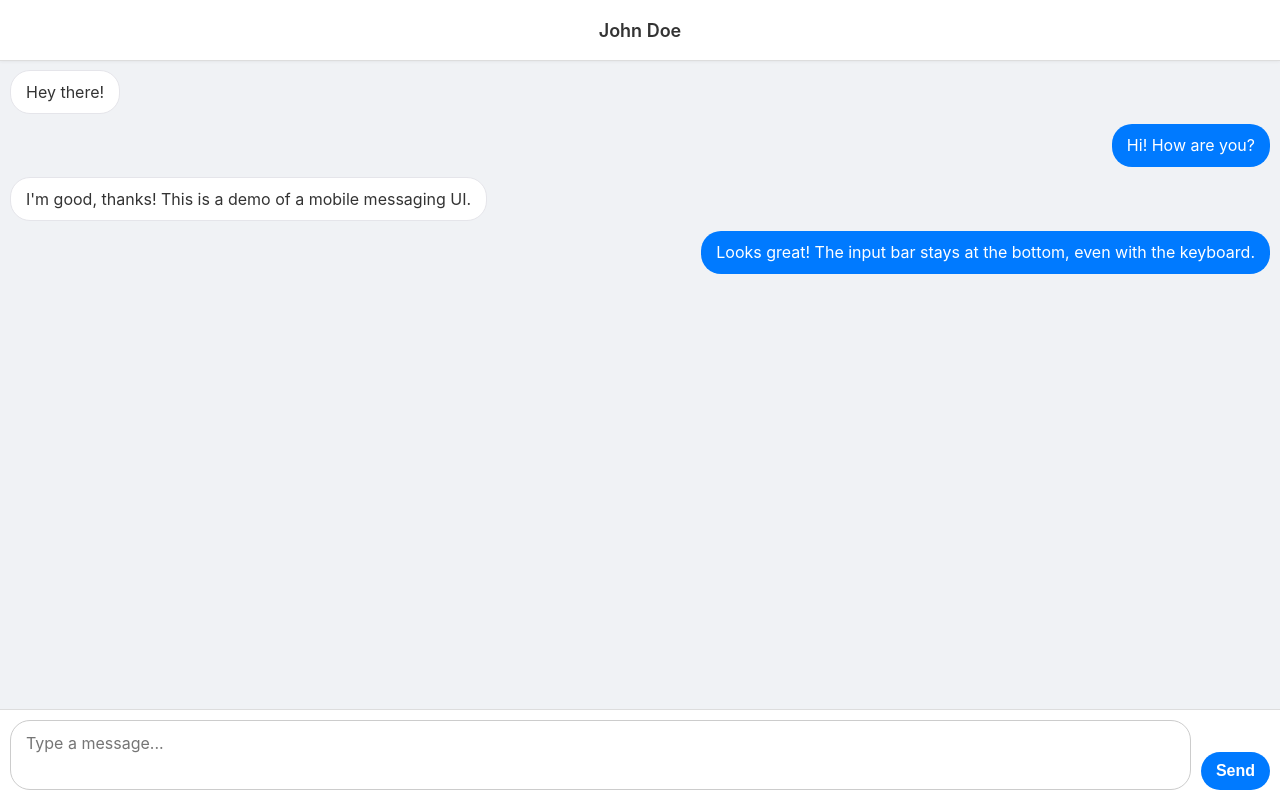
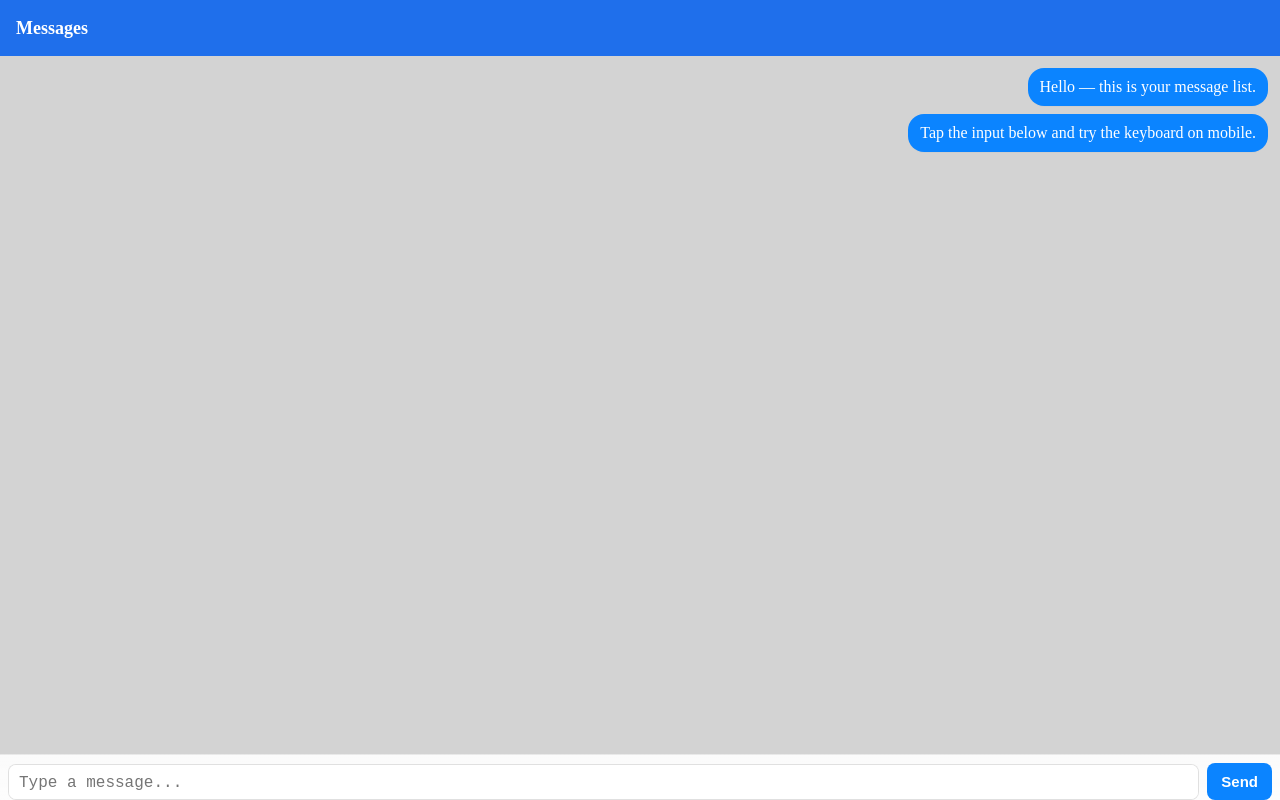
Before and after one commit to nguyenphujj/my-vite-app, a React (Vite) app: page / in a window 1280 px wide. Built offline with nearby package versions, Linux system fonts and the light colour scheme.

Commit message:
your message

```diff
--- a/src/App.jsx
+++ b/src/App.jsx
@@ -1618,6 +1618,305 @@ function GeminiProUI () {
 
 
 
+
+function GPT5miniUI() {
+  const TOP_BAR_HEIGHT = 56; // px
+  const [messages, setMessages] = useState([
+    { id: 1, text: 'Hello — this is your message list.' },
+    { id: 2, text: 'Tap the input below and try the keyboard on mobile.' }
+  ]);
+  const [text, setText] = useState('');
+  const [bottomOffset, setBottomOffset] = useState(0); // space taken by virtual keyboard
+  const [inputHeight, setInputHeight] = useState(64); // initial input container height estimate
+  const messageContainerRef = useRef(null);
+  const inputContainerRef = useRef(null);
+  const textareaRef = useRef(null);
+  const messagesEndRef = useRef(null);
+
+  // Scroll to bottom helper
+  const scrollToBottom = (behavior = 'smooth') => {
+    if (messagesEndRef.current) {
+      messagesEndRef.current.scrollIntoView({ behavior });
+    }
+  };
+
+  // Auto-resize the textarea and update measured input container height
+  const resizeTextareaAndMeasure = () => {
+    const ta = textareaRef.current;
+    if (!ta) return;
+    // Reset height to allow shrink
+    ta.style.height = 'auto';
+    // Limit max height (e.g., 120px)
+    const maxHeight = 120;
+    const newHeight = Math.min(ta.scrollHeight, maxHeight);
+    ta.style.height = newHeight + 'px';
+
+    // Measure the whole input container (padding, button, etc.)
+    requestAnimationFrame(() => {
+      const container = inputContainerRef.current;
+      if (container) {
+        setInputHeight(container.getBoundingClientRect().height);
+      }
+    });
+  };
+
+  // Handle virtual keyboard via VisualViewport API and fallbacks
+  useEffect(() => {
+    const vv = window.visualViewport;
+
+    function updateOffsets() {
+      let keyboardHeight = 0;
+      if (vv) {
+        // On many mobile browsers: visualViewport.height + visualViewport.offsetTop <= layout viewport
+        // keyboard height ~ window.innerHeight - visualViewport.height - visualViewport.offsetTop
+        keyboardHeight = Math.max(0, window.innerHeight - (vv.height + (vv.offsetTop || 0)));
+      } else {
+        // Fallback: estimate from window.innerHeight change
+        keyboardHeight = Math.max(0, window.innerHeight - document.documentElement.clientHeight);
+      }
+      setBottomOffset(keyboardHeight);
+      // After bottom offset changes, re-measure input container height (it might be repositioned)
+      requestAnimationFrame(() => {
+        const container = inputContainerRef.current;
+        if (container) {
+          setInputHeight(container.getBoundingClientRect().height);
+        }
+      });
+    }
+
+    // VisualViewport events
+    if (vv && vv.addEventListener) {
+      vv.addEventListener('resize', updateOffsets);
+      vv.addEventListener('scroll', updateOffsets);
+    } else {
+      window.addEventListener('resize', updateOffsets);
+    }
+
+    // Focusin/out can help on platforms that don't fire visualViewport
+    function onFocusIn() {
+      // Slight delay to allow the keyboard to appear and layout to settle
+      setTimeout(updateOffsets, 50);
+    }
+    function onFocusOut() {
+      setTimeout(updateOffsets, 50);
+    }
+    window.addEventListener('focusin', onFocusIn);
+    window.addEventListener('focusout', onFocusOut);
+
+    // Initial measure
+    resizeTextareaAndMeasure();
+    updateOffsets();
+
+    return () => {
+      if (vv && vv.removeEventListener) {
+        vv.removeEventListener('resize', updateOffsets);
+        vv.removeEventListener('scroll', updateOffsets);
+      } else {
+        window.removeEventListener('resize', updateOffsets);
+      }
+      window.removeEventListener('focusin', onFocusIn);
+      window.removeEventListener('focusout', onFocusOut);
+    };
+  }, []);
+
+  // Keep message container scrolled to bottom on new messages
+  useEffect(() => {
+    scrollToBottom('smooth');
+  }, [messages]);
+
+  // When input height or bottom offset change, adjust message container scroll if needed
+  useEffect(() => {
+    const mc = messageContainerRef.current;
+    if (!mc) return;
+    // Keep view pinned to bottom when keyboard shows; small delay to allow resizing
+    setTimeout(() => {
+      scrollToBottom('auto');
+    }, 50);
+  }, [inputHeight, bottomOffset]);
+
+  // Send message
+  const sendMessage = () => {
+    if (!text.trim()) return;
+    setMessages(prev => [...prev, { id: Date.now(), text: text.trim() }]);
+    setText('');
+    // Resize textarea back to default
+    const ta = textareaRef.current;
+    if (ta) {
+      ta.style.height = 'auto';
+    }
+    // After clearing, measure input container again
+    setTimeout(resizeTextareaAndMeasure, 50);
+  };
+
+  // Handle textarea input for auto-grow and state update
+  const onTextareaInput = (e) => {
+    setText(e.target.value);
+    resizeTextareaAndMeasure();
+  };
+
+  // Layout styles (inline style objects)
+  const rootStyle = {
+    height: '100%',
+    display: 'block',
+    position: 'relative',
+    WebkitOverflowScrolling: 'touch'
+  };
+
+  const topBarStyle = {
+    position: 'fixed',
+    top: 0,
+    left: 0,
+    right: 0,
+    height: TOP_BAR_HEIGHT,
+    background: '#1f6feb',
+    color: 'white',
+    display: 'flex',
+    alignItems: 'center',
+    paddingLeft: 16,
+    paddingRight: 16,
+    boxSizing: 'border-box',
+    zIndex: 20
+  };
+
+  const messageContainerStyle = {
+    position: 'fixed',
+    top: TOP_BAR_HEIGHT,
+    left: 0,
+    right: 0,
+    // bottom needs to place it above inputContainer which itself is offset by bottomOffset
+    bottom: (inputHeight + bottomOffset) + 'px',
+    padding: '12px 12px',
+    overflowY: 'auto',
+    WebkitOverflowScrolling: 'touch',
+    boxSizing: 'border-box'
+  };
+
+  const inputContainerStyle = {
+    position: 'fixed',
+    left: 0,
+    right: 0,
+    // Sit above keyboard (bottomOffset). Add small safe area padding using CSS env if supported.
+    bottom: bottomOffset + 'px',
+    padding: '8px',
+    paddingBottom: `calc(${bottomOffset}px + env(safe-area-inset-bottom, 0px))`,
+    background: 'linear-gradient(180deg, rgba(255,255,255,0.9), rgba(255,255,255,0.95))',
+    borderTop: '1px solid rgba(0,0,0,0.08)',
+    boxSizing: 'border-box',
+    zIndex: 30
+  };
+
+  const inputRowStyle = {
+    display: 'flex',
+    gap: 8,
+    alignItems: 'flex-end'
+  };
+
+  const textareaStyle = {
+    flex: 1,
+    minHeight: 36,
+    maxHeight: 120,
+    resize: 'none',
+    borderRadius: 8,
+    padding: '8px 10px',
+    fontSize: 16,
+    lineHeight: '20px',
+    border: '1px solid rgba(0,0,0,0.12)',
+    boxSizing: 'border-box',
+    outline: 'none',
+    background: 'white'
+  };
+
+  const sendButtonStyle = {
+    padding: '10px 14px',
+    background: '#0b84ff',
+    color: 'white',
+    border: 'none',
+    borderRadius: 8,
+    fontSize: 15,
+    fontWeight: 600,
+    cursor: 'pointer',
+    display: 'inline-flex',
+    alignItems: 'center',
+    justifyContent: 'center'
+  };
+
+  const messageBubbleStyle = (isOwn) => ({
+    display: 'inline-block',
+    padding: '10px 12px',
+    marginBottom: 8,
+    maxWidth: '78%',
+    borderRadius: 16,
+    background: isOwn ? '#0b84ff' : '#e6e9ef',
+    color: isOwn ? 'white' : '#111827',
+    boxShadow: '0 1px 0 rgba(0,0,0,0.02)'
+  });
+
+  return (
+    <div style={rootStyle}>
+      <div style={topBarStyle}>
+        <div style={{ fontSize: 18, fontWeight: 600 }}>Messages</div>
+      </div>
+
+      <div
+        ref={messageContainerRef}
+        style={messageContainerStyle}
+        onClick={() => {
+          // Tapping message area should blur input to hide keyboard if desired
+          if (textareaRef.current) textareaRef.current.blur();
+        }}
+      >
+        <div style={{ display: 'flex', flexDirection: 'column' }}>
+          {messages.map((m) => (
+            <div key={m.id} style={{ display: 'flex', justifyContent: 'flex-end' }}>
+              <div style={messageBubbleStyle(true)}>
+                <div style={{ whiteSpace: 'pre-wrap' }}>{m.text}</div>
+              </div>
+            </div>
+          ))}
+        </div>
+        <div ref={messagesEndRef} />
+      </div>
+
+      <div
+        ref={inputContainerRef}
+        style={inputContainerStyle}
+      // Prevent the input container from being covered by safe area notch on iOS
+      >
+        <div style={inputRowStyle}>
+          <textarea
+            ref={textareaRef}
+            value={text}
+            onChange={onTextareaInput}
+            placeholder="Type a message..."
+            rows={1}
+            style={textareaStyle}
+            onKeyDown={(e) => {
+              // Send on Ctrl/Cmd+Enter
+              if ((e.ctrlKey || e.metaKey) && e.key === 'Enter') {
+                e.preventDefault();
+                sendMessage();
+              }
+            }}
+          />
+          <button
+            style={sendButtonStyle}
+            onClick={sendMessage}
+            aria-label="Send message"
+          >
+            Send
+          </button>
+        </div>
+      </div>
+    </div>
+  );
+}
+
+
+
+
+
+
+
 function Login_Add(){
   const [jsoncache, setJsoncache] = useState("");
   const [atpage, setAtpage] = useState(22);
@@ -1630,7 +1929,7 @@ function Login_Add(){
         {atpage == 111 && <ChatPage />}
         {atpage == 1 && <Another outpassBackpage={setAtpage} outpassjson={setServer} inpassServer={server}/>}
         {atpage == 99 && <AllInOnePage />}
-        {atpage == 22 && <GeminiProUI />}
+        {atpage == 22 && <GPT5miniUI />}
       </div>
     </>
   );
```
